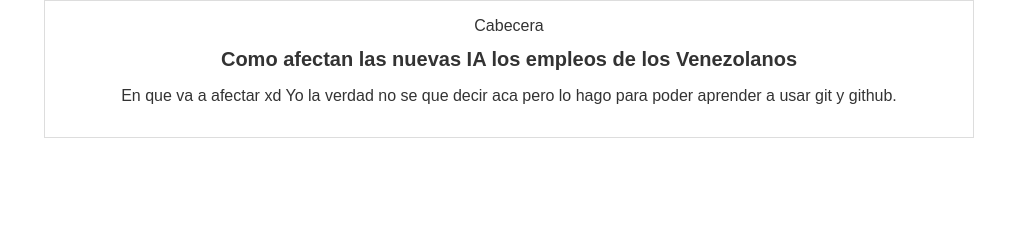
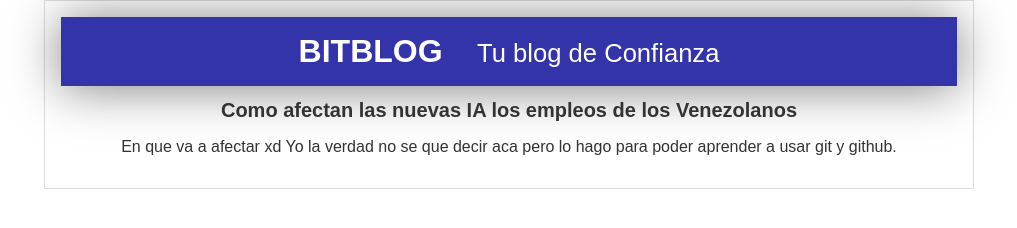
Before and after one commit to DannyDonowitz/proyecto1, a plain HTML site: page Blogpost.html in a window 1280 px wide. Shown: the whole page, without its empty margins (131-1148 px from the left). Drawn offline with Linux system fonts and the light colour scheme.

Commit message:
Finalizada la cabecera con diseño azul

```diff
--- a/Blogpost.html
+++ b/Blogpost.html
@@ -9,8 +9,10 @@
 </head>
 <body>
     <div id="container">
-        <div id="cabecera"></div>
-            Cabecera
+        <div id="cabecera">
+            BITBLOG
+            <span id="tagline">Tu blog de Confianza</span>
+        </div>
         <div id="post">
             <h1>Como afectan las nuevas IA los empleos de los Venezolanos</h1>
             <p>En que va a afectar xd
--- a/css/estilos.css
+++ b/css/estilos.css
@@ -6,6 +6,22 @@ body
     font-size: 16px;
     margin: 0;
     padding: 0;
+}
+#cabecera
+{
+    background: #33a;
+    color: white;
+    font-weight: bold;
+    font-size:xx-large;
+    box-shadow: 0px 2px 50px 0px rgba(0,0,0,0.5);
+    margin: 0;
+    padding: 0.5em;
+}
+#tagline
+{
+    padding: 0 0 0 1em;
+    font-weight: normal;
+    font-size: 0.8em;
 }
 #container
 {
```
